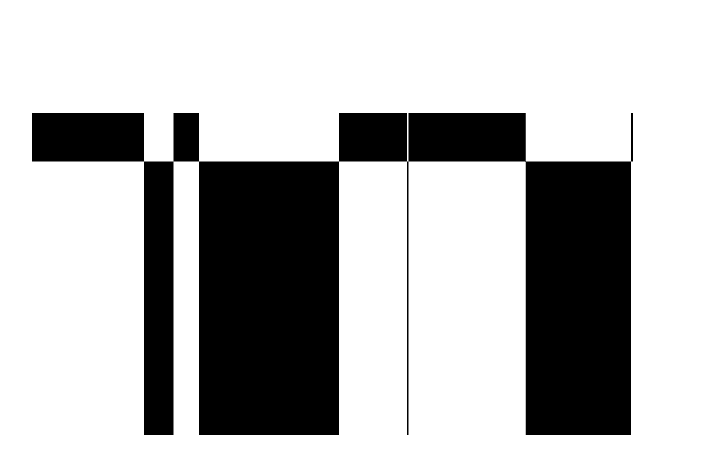
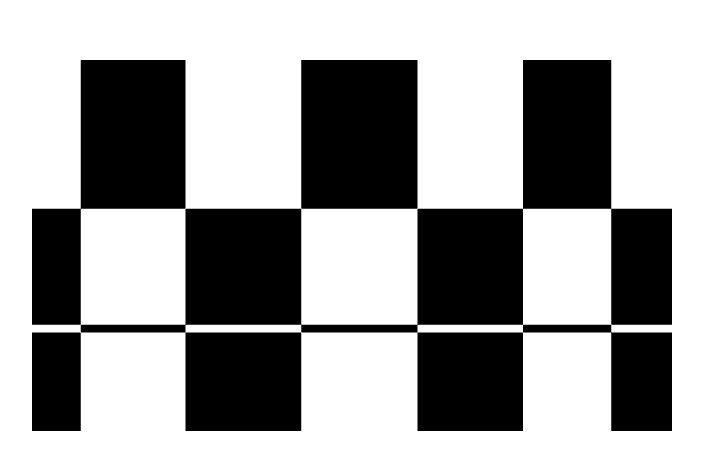
Before and after one commit to mib32/mosaic_wave, a plain HTML site: page webgl/index.html in a window 1280 px wide. Shown: the part 140-614 px from the top of the page, without its empty margins (288-991 px from the left). Drawn offline with Linux system fonts and the light colour scheme.

Commit message:
Good result

```diff
--- a/webgl/index.html
+++ b/webgl/index.html
@@ -41,9 +41,11 @@
           // Normalize position
           vec2 pos = a_position / u_resolution * 2.0 - 1.0;
 
-            // Apply sine wave modulation
-            float wave = sin(pos.x * 20.0 + u_time) * 90.0;
-            float wave2 = sin(pos.y * 10.0 + u_time) * 90.0;
+          // Standing wave function
+          float wave = sin(pos.x * 20.0) * cos(u_time*1.1) * 120.0;
+          float wave2 = sin(pos.y * 10.0) * cos(u_time*1.1) * 150.0;
+
+          // Apply wave to x-position
           pos.x += wave / u_resolution.x;
           pos.y += wave2 / u_resolution.y;
 
@@ -104,7 +106,7 @@
     /// Create vertices for rectangles (quads)
       const tiles = [];
       const colors = [];
-      const spacing = 70;
+      const spacing = 90;
       const numX = Math.floor(canvas.width / spacing);
       const numY = Math.floor(canvas.height / spacing);
 
```
Lines whose indentation alone changed are shown as unchanged.
